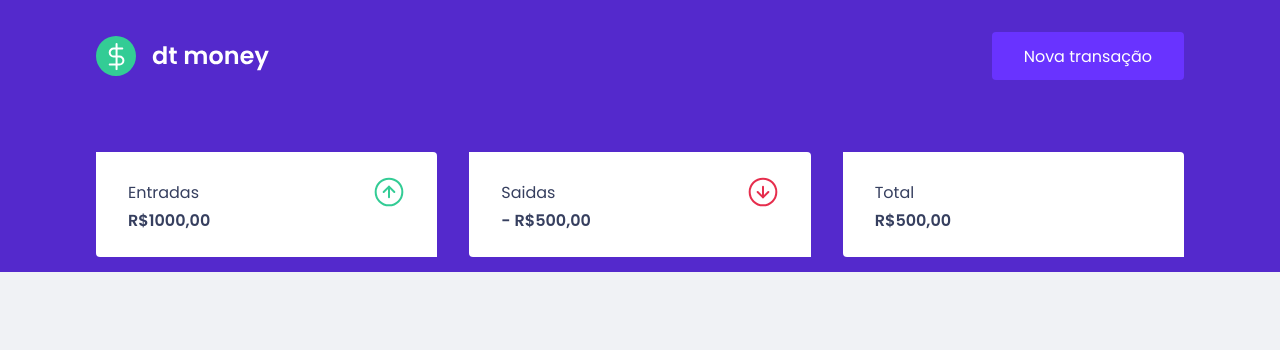
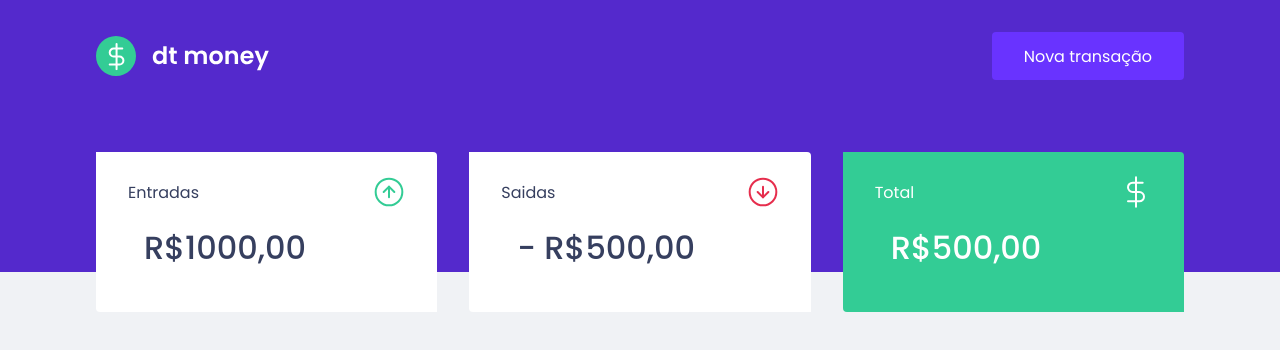
Before and after one commit to xpedrotavares/dtmoney-app, a React (Create React App) app: page / in a window 1280 px wide. Shown: the top 350 px of the page. Built offline with nearby package versions, Linux system fonts and the light colour scheme.

Commit message:
Finalize summary structure and layout

```diff
--- a/public/index.html
+++ b/public/index.html
@@ -11,7 +11,7 @@
 
     <title>dtmoney</title>
 
-    <link href="https://fonts.googleapis.com/css2?family=Poppins:wght@400;600&display=swap" rel="stylesheet">
+    <link href="https://fonts.googleapis.com/css2?family=Poppins:wght@400;500;600&display=swap" rel="stylesheet">
   </head>
   <body>
     <noscript>You need to enable JavaScript to run this app.</noscript>
--- a/src/components/summary/index.tsx
+++ b/src/components/summary/index.tsx
@@ -20,7 +20,7 @@
         </header>
         <strong>- R$500,00</strong>
       </div>
-      <div>
+      <div className="highlight-background">
         <header>
           <p>Total</p>
           <img src={totalImg} alt="Total" />
--- a/src/components/summary/styles.tsx
+++ b/src/components/summary/styles.tsx
@@ -17,5 +17,18 @@
       align-items: center;
       justify-content: space-between;
     }
+
+    strong {
+      display: block;
+      margin: 1rem;
+      font-size: 2rem;
+      font-weight: 500;
+      line-height: 3rem;
+    }
+
+    &.highlight-background {
+      background: var(--green);
+      color:#FFF;
+    }
   }
 `
--- a/src/styles/global.ts
+++ b/src/styles/global.ts
@@ -2,6 +2,7 @@
 
 export const GlobalStyle = createGlobalStyle`
 	:root {
+		--green: #33CC95;
 		--red: #E52E4D;
 		--blue: #5429CC;
 
```
